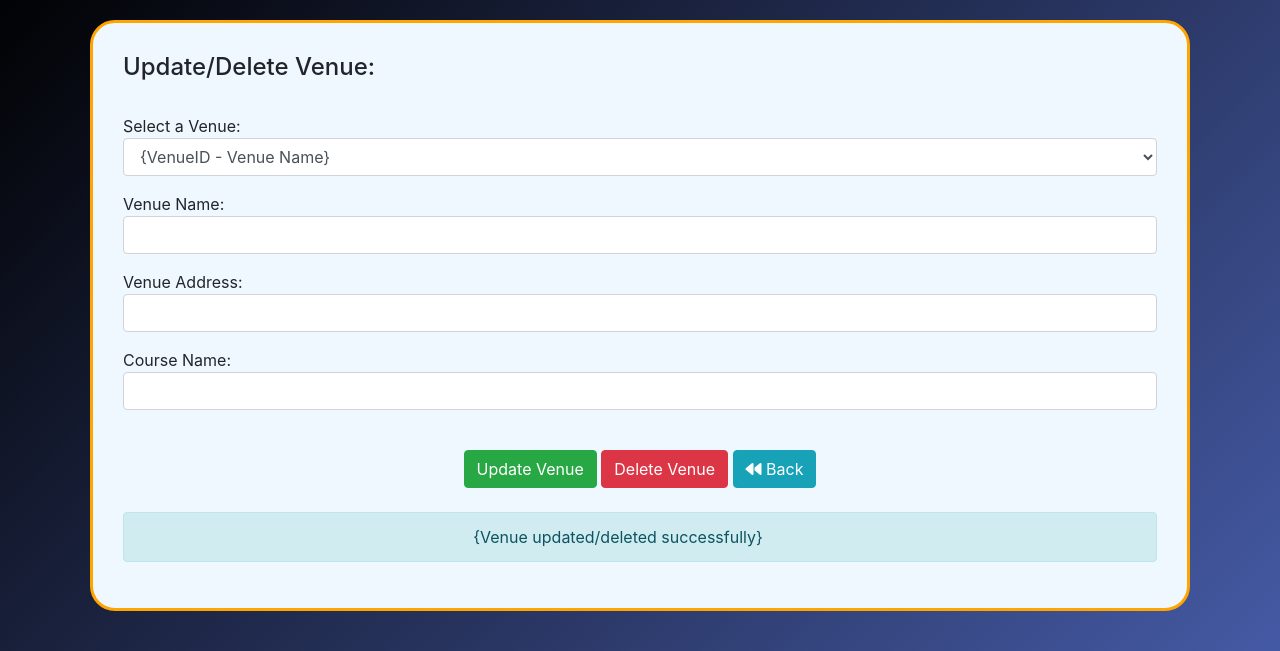
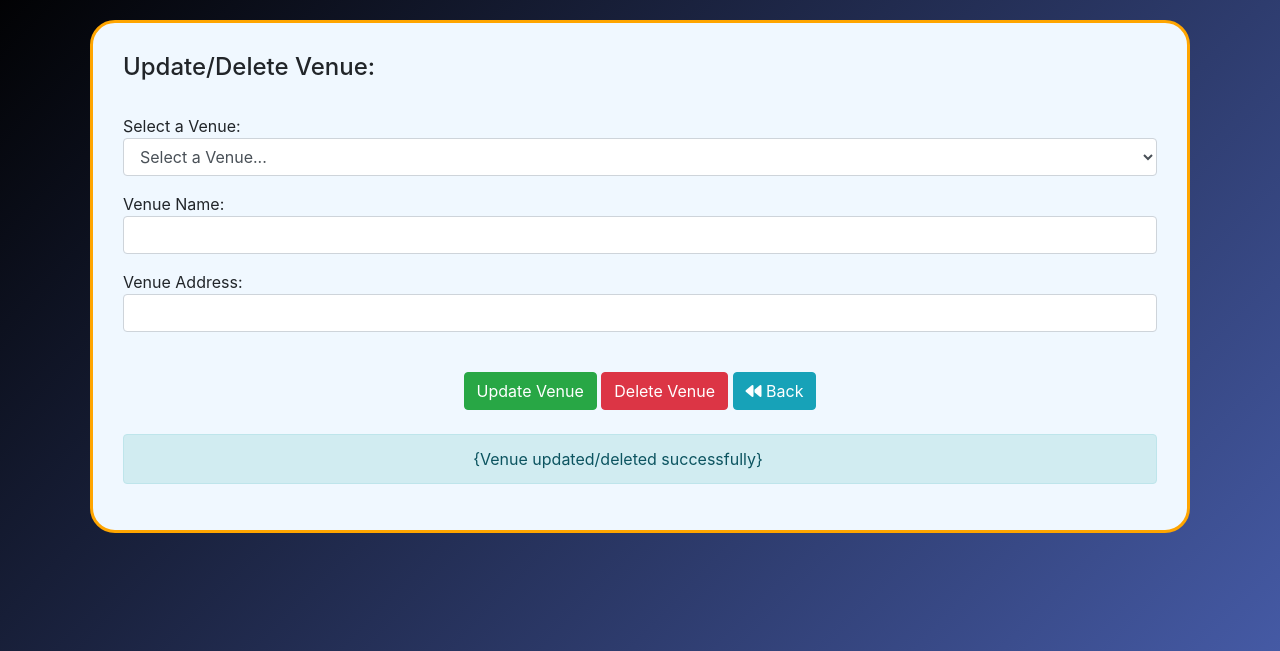
Before and after one commit to RandyWu/ovga, a Flask app: page /upddelvenue in a window 1280 px wide. Shown: the part 48-699 px from the top of the page. Run offline with Flask 2, Linux system fonts and the light colour scheme; data that the repository does not hold is empty; some libraries are stand-ins or nearby versions; some web fonts are replaced.

Commit message:
Admin Venue functionality complete

```diff
--- a/app/controllers/upddelvenue.py
+++ b/app/controllers/upddelvenue.py
@@ -1,6 +1,31 @@
 from app import app
-from flask import Flask, render_template
+from flask import Flask,session,render_template,request
+from app.model.model import db,Venue
 
-@app.route('/upddelvenue')
+@app.route('/upddelvenue', methods=['POST', 'GET'])
 def upddelvenue():
-    return render_template("upddelvenue.html")
+    if request.method == 'POST':
+        action = request.form.get('submit')
+        selected_venue = int(request.form.get('select_venue'))
+        venue = Venue.query.filter_by(VenueId=selected_venue).first()
+
+        if action == 'update':
+            venue_name = request.form.get('venue_name')
+            venue_address = request.form.get('venue_address')
+
+            venue.Name = venue_name
+            venue.Address = venue_address
+            db.session.commit()
+
+            venue_list = Venue.query.all()
+            return render_template("upddelvenue.html", venue_list=venue_list)
+
+        if action == 'remove':
+            db.session.delete(venue)
+            db.session.commit()
+
+            venue_list = Venue.query.all()
+            return render_template("upddelvenue.html", venue_list=venue_list)
+
+    venue_list = Venue.query.all()
+    return render_template("upddelvenue.html", venue_list=venue_list)
--- a/app/templates/addvenue.html
+++ b/app/templates/addvenue.html
@@ -7,7 +7,6 @@
 		<form id="add_venue" method="POST">
 			<p>Venue Name: <input type="text" id="venueName" class="form-control" name="venue_name" required /></p>
 			<p>Venue Address: <input type="text" id="venueAddress" class="form-control" name="venue_address" required /></p>
-			<p>Course Name: <input type="text" id="courseName" class="form-control" name="course_name" required /></p>
 			<center><br/>
 				<button type="submit" class="btn btn-primary" id="addVenue" name="add_venue">Add Venue</button>
 				<button type="button" class="btn btn-info" onclick="window.location='{{ url_for('venues_landing') }}'"><i class="fas fa-backward"></i> Back </button>
--- a/app/templates/upddelvenue.html
+++ b/app/templates/upddelvenue.html
@@ -7,20 +7,23 @@
 		<h4>Update/Delete Venue:</h4><br/>
 		<form id="upd_del_venue" method="POST">
 		    <p>Select a Venue:
-			  <select id="selectVenue" name="select_venue" class="form-control">
-			    <option value="{Venue}">{VenueID - Venue Name}</option>
+			  <select id="selectVenue" name="select_venue" class="form-control" required>
+			    <option value="" disabled selected>Select a Venue...</option>
+				<!-- Foreach Venue -->
+				{% for venue in venue_list%}
+			    <option value={{venue.VenueId}}>{{venue.Name}} - {{venue.Address}}</option>
+				{% endfor %}
 			  </select>
 			</p>
 			<!-- Onselect Venue show venue_info, else hide -->
 			<div id="venue_info">
 				<!-- Display Venue Name, Venue Address and Course Name based on selected VenueID above -->
-				<p>Venue Name: <input type="text" id="venueName" name="event_name" class="form-control" /></p>
+				<p>Venue Name: <input type="text" id="venueName" name="venue_name" class="form-control" /></p>
 				<p>Venue Address: <input type="text" id="venueAddress" name="venue_address" class="form-control" /></p>
-				<p>Course Name: <input type="text" id="courseName" name="course_name" class="form-control" /></p>
 			</div>
 			<center><br/>
-				<button type="submit" class="btn btn-success" id="updateVenue" name="update_venue" value="submit">Update Venue</button>
-				<button type="submit" class="btn btn-danger" id="deleteVenue" name="delete_venue" value="submit">Delete Venue</button>
+				<button type="submit" class="btn btn-success" id="updateVenue" name="submit" value="update">Update Venue</button>
+				<button type="submit" class="btn btn-danger" id="deleteVenue" name="submit" value="remove">Delete Venue</button>
 				<button type="button" class="btn btn-info" onclick="window.location='{{ url_for('venues_landing') }}'"><i class="fas fa-backward"></i> Back </button>
 			</center>
 		</form><br/>
```
Also changed, not shown: app/controllers/addvenue.py (+11 -2 lines).
